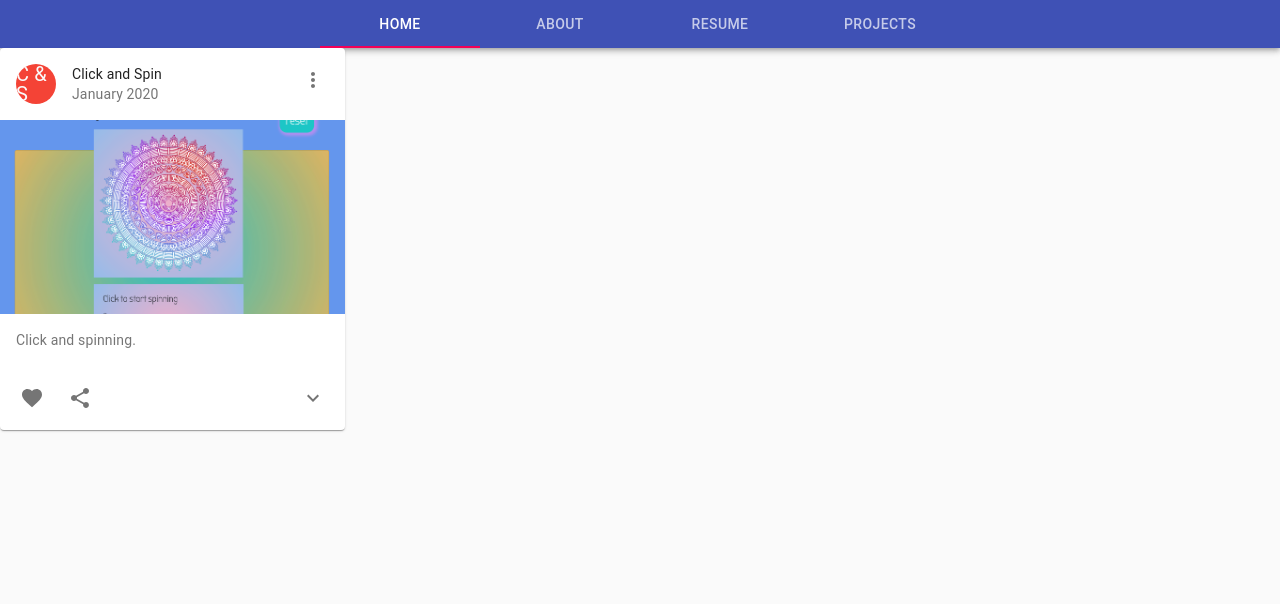
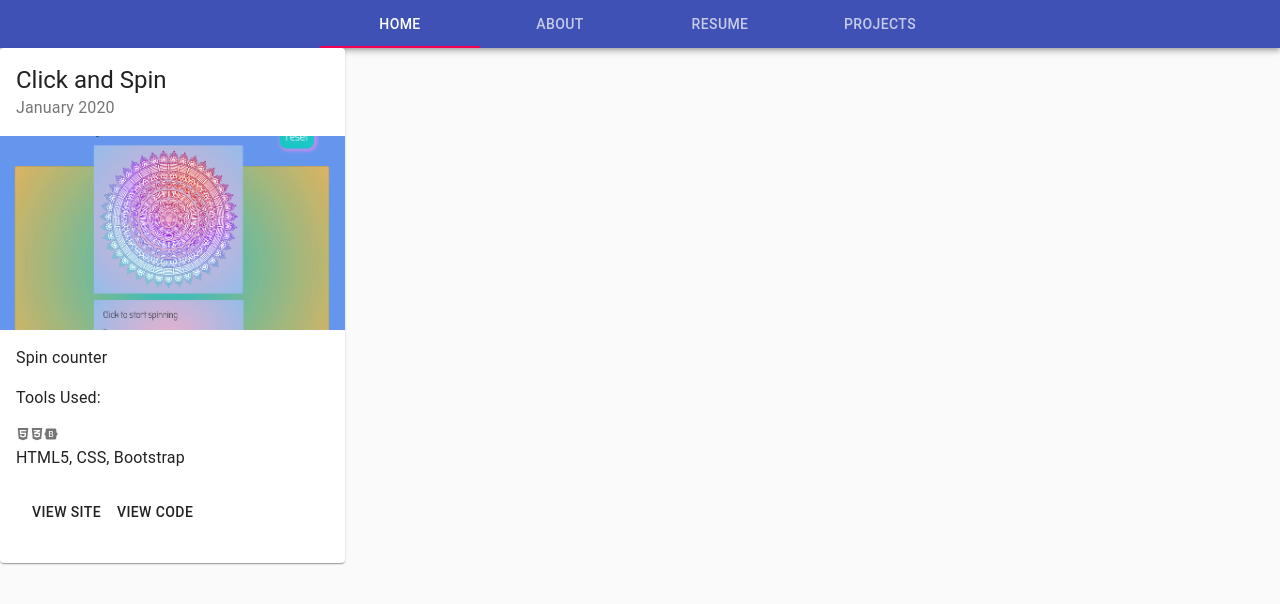
Before and after one commit to listenToRipley/nataliekendrick, a React (Create React App) app: page /projects in a window 1280 px wide. Shown: the top 604 px of the page. Built offline with nearby package versions, Linux system fonts and the light colour scheme.

Commit message:
simplified the code

```diff
--- a/src/Components/Projects.js
+++ b/src/Components/Projects.js
@@ -1,21 +1,21 @@
 import React from 'react';
 import { makeStyles } from '@material-ui/core/styles';
-import clsx from 'clsx';
 import Card from '@material-ui/core/Card';
 import CardHeader from '@material-ui/core/CardHeader';
 import CardMedia from '@material-ui/core/CardMedia';
 import CardContent from '@material-ui/core/CardContent';
 import CardActions from '@material-ui/core/CardActions';
-import Collapse from '@material-ui/core/Collapse';
 import Avatar from '@material-ui/core/Avatar';
 import IconButton from '@material-ui/core/IconButton';
 import Typography from '@material-ui/core/Typography';
+import Buttom from '@material-ui/core/Button'
 import { red } from '@material-ui/core/colors';
-import FavoriteIcon from '@material-ui/icons/Favorite';
-import ShareIcon from '@material-ui/icons/Share';
-import ExpandMoreIcon from '@material-ui/icons/ExpandMore';
 import MoreVertIcon from '@material-ui/icons/MoreVert';
 import clicknspin from './projectImgs/clicknspin.png'
+import { FaHtml5 } from "@react-icons/all-files/fa/FaHtml5"
+import { FaCss3Alt } from "@react-icons/all-files/fa/FaCss3Alt"
+import { FaBootstrap } from "@react-icons/all-files/fa/FaBootstrap"
+import Button from '@material-ui/core/Button';
 
 const useStyles = makeStyles((theme) => ({
   root: {
@@ -43,25 +43,10 @@ const useStyles = makeStyles((theme) => ({
 
 const Projects = () => {
   const classes = useStyles();
-  const [expanded, setExpanded] = React.useState(false);
-
-  const handleExpandClick = () => {
-    setExpanded(!expanded);
-  };
 
   return (
     <Card className={classes.root}>
       <CardHeader
-        avatar={
-          <Avatar aria-label="recipe" className={classes.avatar}>
-            C & S
-          </Avatar>
-        }
-        action={
-          <IconButton aria-label="settings">
-            <MoreVertIcon />
-          </IconButton>
-        }
         title="Click and Spin"
         subheader="January 2020"
       />
@@ -71,45 +56,31 @@ const Projects = () => {
         title="click and spin project"
       />
       <CardContent>
+      <Typography paragraph>
+          Spin counter
+      </Typography>
+      <Typography paragraph>
+            Tools Used:
+          </Typography>
         <Typography variant="body2" color="textSecondary" component="p">
-          Click and spinning.
+          <FaHtml5/>
+          <FaCss3Alt/>
+          <FaBootstrap/>
         </Typography>
+          <Typography paragraph>
+             HTML5, CSS, Bootstrap
+          </Typography>
+      <CardActions disableSpacing>
+        <Button>
+        View Site
+        </Button>
+
+        <Button>
+        View Code
+        </Button>
+
+        </CardActions>
       </CardContent>
-      <CardActions disableSpacing>
-        <IconButton aria-label="add to favorites">
-          <FavoriteIcon />
-        </IconButton>
-        <IconButton aria-label="medias">
-          <ShareIcon />
-        </IconButton>
-        <IconButton
-          className={clsx(classes.expand, {
-            [classes.expandOpen]: expanded,
-          })}
-          onClick={handleExpandClick}
-          aria-expanded={expanded}
-          aria-label="show more"
-        >
-          <ExpandMoreIcon />
-        </IconButton>
-      </CardActions>
-      <Collapse in={expanded} timeout="auto" unmountOnExit>
-        <CardContent>
-          <Typography paragraph>Stuff</Typography>
-          <Typography paragraph>
-            =
-          </Typography>
-          <Typography paragraph>
-          ?
-          </Typography>
-          <Typography paragraph>
-            1
-          </Typography>
-          <Typography>
-          1
-          </Typography>
-        </CardContent>
-      </Collapse>
     </Card>
   );
 }
```
